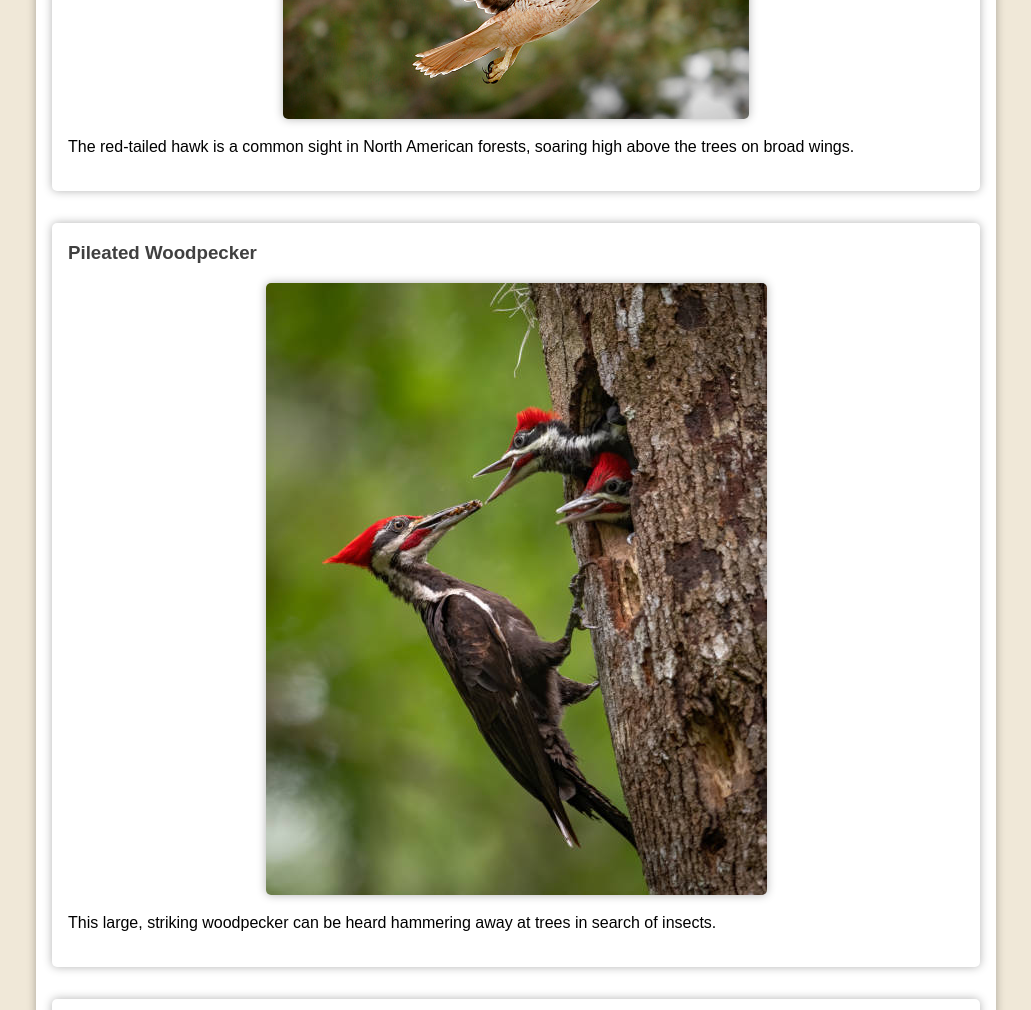
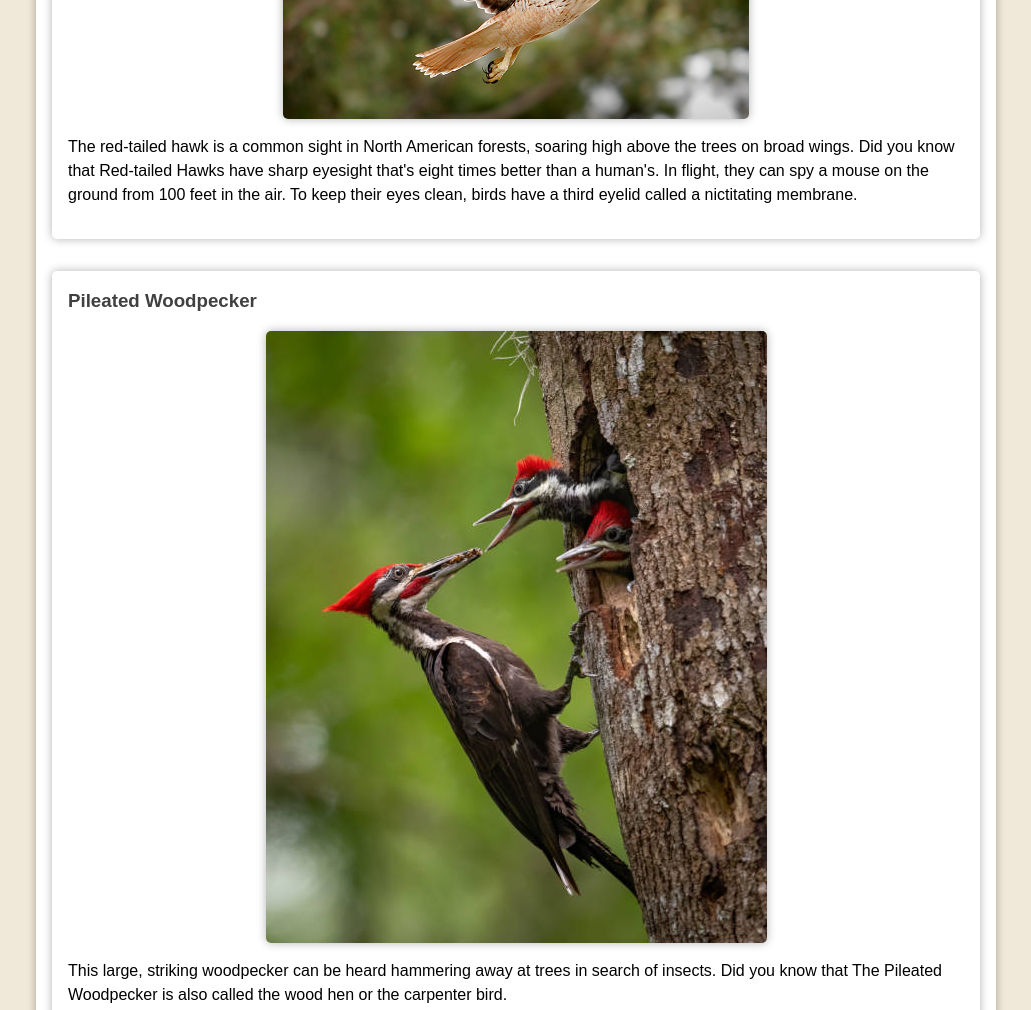
Before and after one commit to Itsjustausernamegetoverit/Coding-Skills, a plain HTML site: page index.html in a window 1280 px wide. Shown: the part 3820-4830 px from the top of the page, without its empty margins (124-1155 px from the left). Drawn offline with Linux system fonts and the light colour scheme.

Commit message:
Update index.html

```diff
--- a/index.html
+++ b/index.html
@@ -63,21 +63,21 @@
   <h3>Red-tailed Hawk</h3>
   <div class="bird-section">
       <img src="images/red.jpg" alt="Bird 1">
-      <p>The red-tailed hawk is a common sight in North American forests, soaring high above the trees on broad wings.</p>
+      <p>The red-tailed hawk is a common sight in North American forests, soaring high above the trees on broad wings. Did you know that Red-tailed Hawks have sharp eyesight that's eight times better than a human's. In flight, they can spy a mouse on the ground from 100 feet in the air. To keep their eyes clean, birds have a third eyelid called a nictitating membrane.</p>
     </div>
   </section>
 <section>
   <h3>Pileated Woodpecker</h3>
   <div class="bird-section">
       <img src="images/wood.jpg" alt="Bird 1">
-      <p>This large, striking woodpecker can be heard hammering away at trees in search of insects.</p>
+      <p>This large, striking woodpecker can be heard hammering away at trees in search of insects. Did you know that The Pileated Woodpecker is also called the wood hen or the carpenter bird.</p>
     </div>
   </section>
 <section>
    <h3>Great Blue Heron</h3>
    <div class="bird-section">
       <img src="images/blue.jpg" alt="Bird 3">
-      <p>The great blue heron is a majestic wading bird found in wetlands and along rivers and lakes.</p>
+      <p>The great blue heron is a majestic wading bird found in wetlands and along rivers and lakes.Did you know that The Great Blue Herons have specialized feathers on their chest that continually grow and fray. The herons comb this “powder down” with a fringed claw on their middle toes, using the down like a washcloth to remove fish slime and other oils from their feathers as they preen.</p>
     </div>
   </section>
   </main>
```
